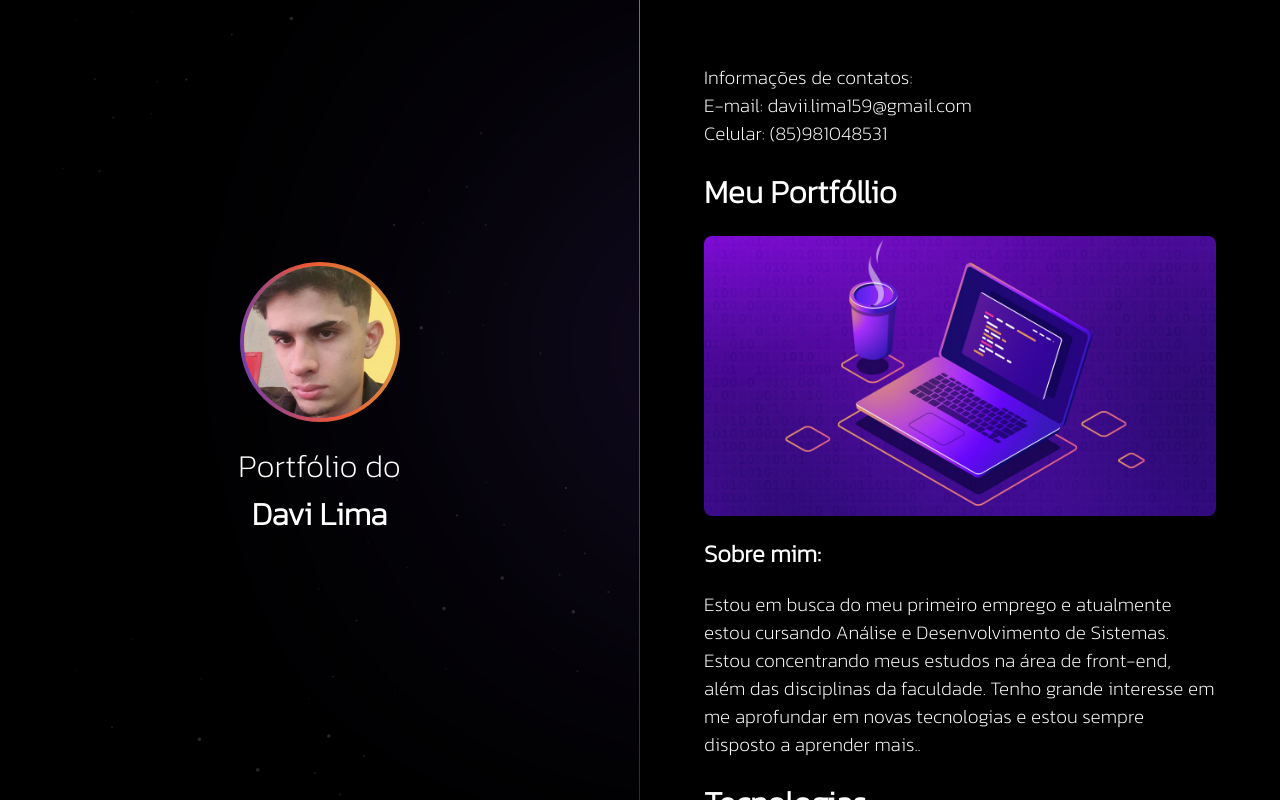
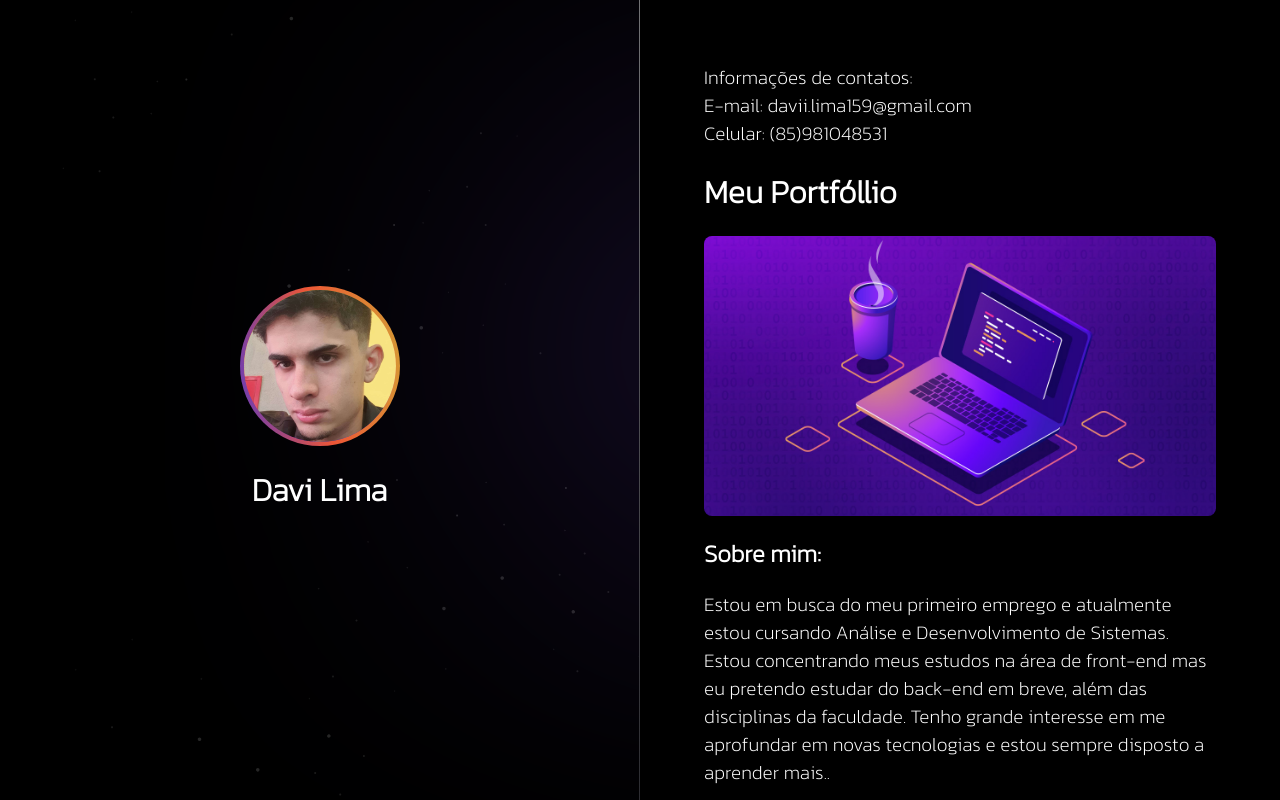
Before and after one commit to DaaviLima/MeuPortfolio, a plain HTML site: page index.html in a window 1280 px wide. Drawn offline with Linux system fonts and the light colour scheme.

Commit message:
primeiro commit

```diff
--- a/index.html
+++ b/index.html
@@ -17,7 +17,7 @@
     <aside>
 
     <img src="./assets/IMG_20230131_114355_536.jpg " alt=" " />
-    <p>Portfólio do <br/><strong>Davi Lima</strong> </p>
+    <p><strong>Davi Lima</strong> </p>
     </aside>
 
     <nav>
@@ -31,7 +31,7 @@
         <img src="./assets/capa-blog-coding-iniciante.jpg" alt=" " />
         <h2>Sobre mim:</h2>
         <p>Estou em busca do meu primeiro emprego e atualmente estou cursando Análise e Desenvolvimento de Sistemas.
-           Estou concentrando meus estudos na área de front-end, além das disciplinas da faculdade.
+           Estou concentrando meus estudos na área de front-end mas eu pretendo estudar do back-end em breve, além das disciplinas da faculdade.
            Tenho grande interesse em me aprofundar em novas tecnologias e estou sempre disposto a aprender mais..</p>
         <h1>Tecnologias</h1>
         <img src="./assets/GUIA-INTRODUÇÃO-PROGRAMAÇÃO.png" alt="">
```
Also changed, not shown: assets/image (1).png (deleted), assets/image.png (deleted).
